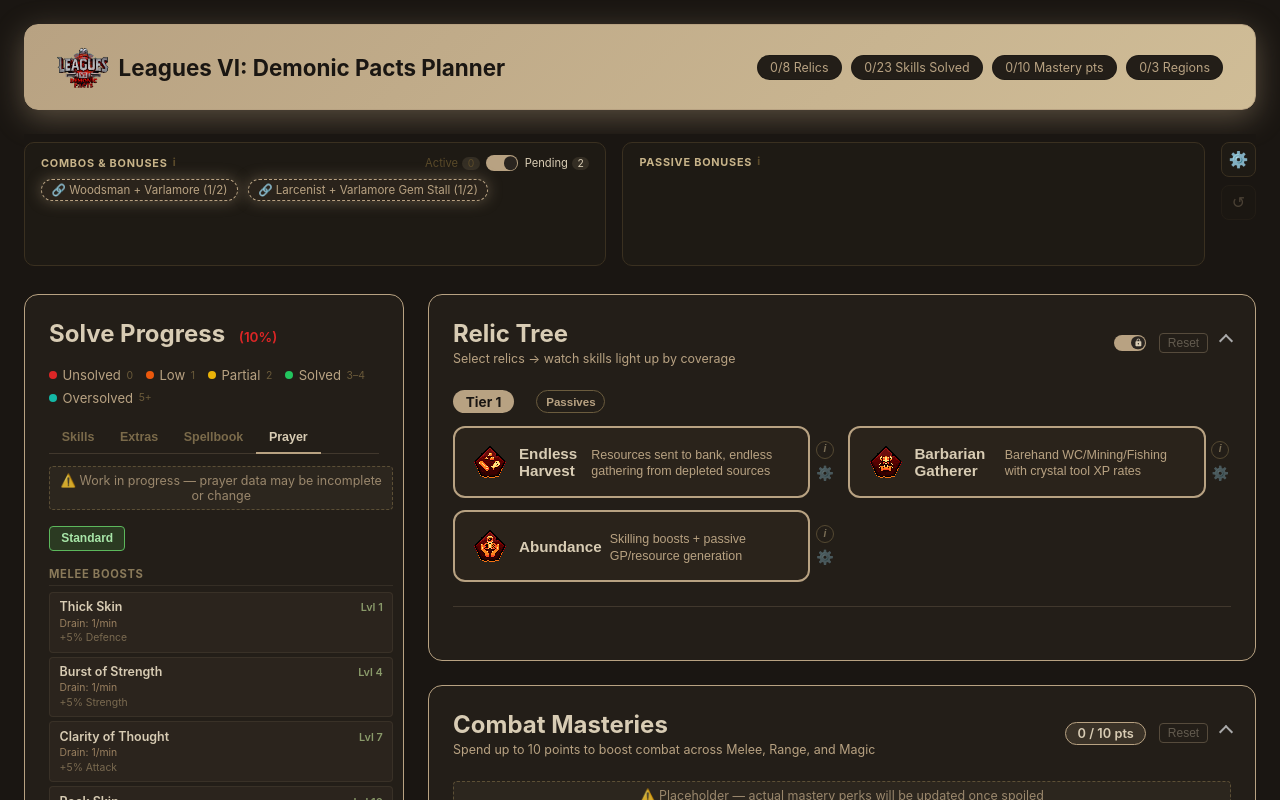
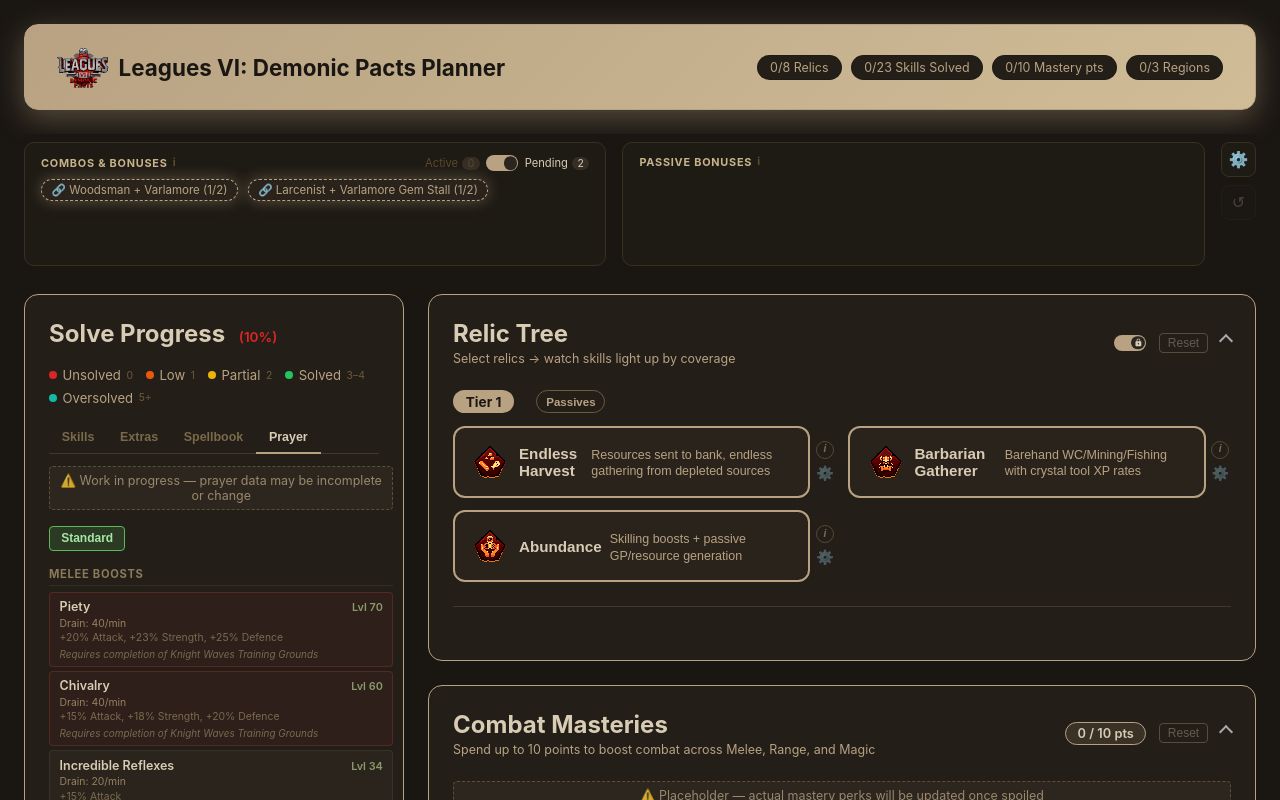
Before and after one commit to arthurCollard/Leagues_6_Planner, a React (Create React App) app: page / in a window 1280 px wide. Both pictures are taken after a click on the button "Prayer". Shown: the top 800 px of the page. Built offline with nearby package versions, Linux system fonts and the light colour scheme.

Commit message:
update gear

```diff
--- a/src/App.css
+++ b/src/App.css
@@ -523,6 +523,24 @@
   padding: 0.4rem 0.6rem;
 }
 
+.ref-item-unlocked {
+  background: rgba(74, 160, 74, 0.08);
+  border-color: rgba(74, 160, 74, 0.35);
+}
+
+.ref-item-locked {
+  background: rgba(180, 60, 60, 0.08);
+  border-color: rgba(180, 60, 60, 0.3);
+}
+
+.ref-item-locked .ref-item-name {
+  color: #d8ccb4;
+}
+
+.ref-item-unlocked .ref-item-name {
+  color: #7ecf7e;
+}
+
 .ref-item-top {
   display: flex;
   justify-content: space-between;
@@ -554,6 +572,13 @@
   font-size: 0.65rem;
   color: #7a6a50;
   line-height: 1.35;
+}
+
+.ref-item-unlock {
+  font-size: 0.62rem;
+  color: #7a6a50;
+  margin-top: 0.15rem;
+  font-style: italic;
 }
 
 .status-legend {
--- a/src/App.js
+++ b/src/App.js
@@ -184,6 +184,16 @@
     return books;
   })();
 
+  const unlockedPrayers = (() => {
+    const prayers = new Set();
+    const allRegions = [...UNIVERSAL_REGIONS, ...UNLOCKABLE_REGIONS];
+    const activeRegionObjs = allRegions.filter(r => activeRegionNames.includes(r.name));
+    const activeRelics = [...Object.values(selectedRelics).filter(Boolean), reloadedRelic].filter(Boolean);
+    for (const r of activeRegionObjs) (r.prayerUnlocks || []).forEach(p => prayers.add(p));
+    for (const r of activeRelics) (r.prayerUnlocks || []).forEach(p => prayers.add(p));
+    return prayers;
+  })();
+
   return (
     <div className="app">
 <Header
@@ -217,7 +227,7 @@
       )}
 
       <div className="main-layout">
-        <SkillsPanel skills={skills} extras={extras} solvedThreshold={settings.solvedThreshold} oversolvedFactor={settings.oversolvedFactor} unlockedSpellbooks={unlockedSpellbooks} unlockedPrayerBooks={unlockedPrayerBooks} />
+        <SkillsPanel skills={skills} extras={extras} solvedThreshold={settings.solvedThreshold} oversolvedFactor={settings.oversolvedFactor} unlockedSpellbooks={unlockedSpellbooks} unlockedPrayerBooks={unlockedPrayerBooks} unlockedPrayers={unlockedPrayers} />
 
         <div className="right-panel">
           <RelicTree
--- a/src/components/SkillsPanel.jsx
+++ b/src/components/SkillsPanel.jsx
@@ -24,7 +24,7 @@
 const SPELLBOOK_NAMES = Object.keys(SPELLBOOKS);
 const PRAYER_BOOK_NAMES = Object.keys(PRAYERS).filter(b => b !== 'Ancient Curses');
 
-export default function SkillsPanel({ skills, extras, solvedThreshold, oversolvedFactor, unlockedSpellbooks = new Set(['Standard']), unlockedPrayerBooks = new Set(['Standard']) }) {
+export default function SkillsPanel({ skills, extras, solvedThreshold, oversolvedFactor, unlockedSpellbooks = new Set(['Standard']), unlockedPrayerBooks = new Set(['Standard']), unlockedPrayers = new Set() }) {
   const [activeTab, setActiveTab] = useState('skills');
   const [activeSpellbook, setActiveSpellbook] = useState(SPELLBOOK_NAMES[0]);
   const [activePrayerBook, setActivePrayerBook] = useState(PRAYER_BOOK_NAMES[0]);
@@ -146,14 +146,15 @@
             <div key={cat} className="ref-category">
               <h4 className="ref-category-label">{cat}</h4>
               <div className="ref-list">
-                {prayerList.map(prayer => (
-                  <div key={prayer.name} className="ref-item">
+                {[...prayerList].sort((a, b) => b.level - a.level).map(prayer => (
+                  <div key={prayer.name} className={`ref-item${prayer.unlock ? (unlockedPrayers.has(prayer.name) ? ' ref-item-unlocked' : ' ref-item-locked') : ''}`}>
                     <div className="ref-item-top">
                       <span className="ref-item-name">{prayer.name}</span>
                       <span className="ref-item-level">Lvl {prayer.level}</span>
                     </div>
                     <div className="ref-item-cost">Drain: {prayer.drain}/min</div>
                     <div className="ref-item-desc">{prayer.desc}</div>
+                    {prayer.unlock && <div className="ref-item-unlock">{prayer.unlock}</div>}
                   </div>
                 ))}
               </div>
--- a/src/data/prayers.json
+++ b/src/data/prayers.json
@@ -1,53 +1,55 @@
 {
   "Standard": {
     "Melee boosts": [
-      { "name": "Thick Skin", "level": 1, "drain": 1, "desc": "+5% Defence" },
-      { "name": "Burst of Strength", "level": 4, "drain": 1, "desc": "+5% Strength" },
-      { "name": "Clarity of Thought", "level": 7, "drain": 1, "desc": "+5% Attack" },
-      { "name": "Rock Skin", "level": 10, "drain": 3, "desc": "+10% Defence" },
-      { "name": "Superhuman Strength", "level": 13, "drain": 3, "desc": "+10% Strength" },
-      { "name": "Improved Reflexes", "level": 16, "drain": 3, "desc": "+10% Attack" },
-      { "name": "Steel Skin", "level": 28, "drain": 6, "desc": "+15% Defence" },
-      { "name": "Ultimate Strength", "level": 31, "drain": 6, "desc": "+15% Strength" },
-      { "name": "Incredible Reflexes", "level": 34, "drain": 6, "desc": "+15% Attack" },
-      { "name": "Chivalry", "level": 60, "drain": 24, "desc": "+15% Attack, +18% Strength, +20% Defence" },
-      { "name": "Piety", "level": 70, "drain": 24, "desc": "+20% Attack, +23% Strength, +25% Defence" }
+      { "name": "Thick Skin", "level": 1, "drain": 2, "desc": "+5% Defence" },
+      { "name": "Burst of Strength", "level": 4, "drain": 2, "desc": "+5% Strength" },
+      { "name": "Clarity of Thought", "level": 7, "drain": 2, "desc": "+5% Attack" },
+      { "name": "Rock Skin", "level": 10, "drain": 10, "desc": "+10% Defence" },
+      { "name": "Superhuman Strength", "level": 13, "drain": 10, "desc": "+10% Strength" },
+      { "name": "Improved Reflexes", "level": 16, "drain": 10, "desc": "+10% Attack" },
+      { "name": "Steel Skin", "level": 28, "drain": 20, "desc": "+15% Defence" },
+      { "name": "Ultimate Strength", "level": 31, "drain": 20, "desc": "+15% Strength" },
+      { "name": "Incredible Reflexes", "level": 34, "drain": 20, "desc": "+15% Attack" },
+      { "name": "Chivalry", "level": 60, "drain": 40, "desc": "+15% Attack, +18% Strength, +20% Defence", "unlock": "Requires completion of Knight Waves Training Grounds" },
+      { "name": "Piety", "level": 70, "drain": 40, "desc": "+20% Attack, +23% Strength, +25% Defence", "unlock": "Requires completion of Knight Waves Training Grounds" }
     ],
     "Ranged boosts": [
       { "name": "Sharp Eye", "level": 8, "drain": 2, "desc": "+5% Ranged attack & strength" },
-      { "name": "Hawk Eye", "level": 26, "drain": 5, "desc": "+10% Ranged attack & strength" },
-      { "name": "Eagle Eye", "level": 44, "drain": 8, "desc": "+15% Ranged attack & strength" },
-      { "name": "Rigour", "level": 74, "drain": 24, "desc": "+20% Ranged attack, +23% Ranged strength, +25% Defence" }
+      { "name": "Hawk Eye", "level": 26, "drain": 10, "desc": "+10% Ranged attack & strength" },
+      { "name": "Eagle Eye", "level": 44, "drain": 20, "desc": "+15% Ranged attack & strength" },
+      { "name": "Deadeye", "level": 62, "drain": 20, "desc": "+18% Ranged attack & strength, +5% Defence", "unlock": "Requires Deadeye prayer scroll (drop from The Royal Titans)" },
+      { "name": "Rigour", "level": 74, "drain": 40, "desc": "+20% Ranged attack, +23% Ranged strength, +25% Defence", "unlock": "Requires Dexterous prayer scroll (drop from Chambers of Xeric)" }
     ],
     "Magic boosts": [
       { "name": "Mystic Will", "level": 9, "drain": 2, "desc": "+5% Magic attack & defence" },
-      { "name": "Mystic Lore", "level": 27, "drain": 5, "desc": "+10% Magic attack & defence" },
-      { "name": "Mystic Might", "level": 45, "drain": 8, "desc": "+15% Magic attack & defence" },
-      { "name": "Augury", "level": 77, "drain": 24, "desc": "+25% Magic attack, +25% Magic defence, +25% Defence" }
+      { "name": "Mystic Lore", "level": 27, "drain": 10, "desc": "+10% Magic attack & defence, +1% Magic damage" },
+      { "name": "Mystic Might", "level": 45, "drain": 20, "desc": "+15% Magic attack & defence, +2% Magic damage" },
+      { "name": "Mystic Vigour", "level": 63, "drain": 20, "desc": "+18% Magic attack & defence, +5% Defence, +3% Magic damage", "unlock": "Requires Mystic vigour prayer scroll (drop from The Royal Titans)" },
+      { "name": "Augury", "level": 77, "drain": 40, "desc": "+25% Magic attack, +25% Magic defence, +25% Defence, +4% Magic damage", "unlock": "Requires Arcane prayer scroll (drop from Chambers of Xeric)" }
     ],
     "Protection prayers": [
-      { "name": "Protect from Magic", "level": 37, "drain": 8, "desc": "Negates most magic attacks; 40% damage reduction in PvP" },
-      { "name": "Protect from Missiles", "level": 40, "drain": 8, "desc": "Negates most ranged attacks; 40% damage reduction in PvP" },
-      { "name": "Protect from Melee", "level": 43, "drain": 8, "desc": "Negates most melee attacks; 40% damage reduction in PvP" },
+      { "name": "Protect from Magic", "level": 37, "drain": 20, "desc": "Negates most magic attacks; 40% damage reduction in PvP" },
+      { "name": "Protect from Missiles", "level": 40, "drain": 20, "desc": "Negates most ranged attacks; 40% damage reduction in PvP" },
+      { "name": "Protect from Melee", "level": 43, "drain": 20, "desc": "Negates most melee attacks; 40% damage reduction in PvP" },
       { "name": "Retribution", "level": 46, "drain": 3, "desc": "Deals up to 25% of Prayer level as damage to nearby enemies when killed" },
-      { "name": "Redemption", "level": 49, "drain": 6, "desc": "Heals up to 25% of max HP when HP drops below 10%" },
-      { "name": "Smite", "level": 52, "drain": 18, "desc": "Drains 1/4 of damage dealt from target's Prayer points" }
+      { "name": "Redemption", "level": 49, "drain": 7, "desc": "Heals up to 25% of max HP when HP drops below 10%, fully draining Prayer" },
+      { "name": "Smite", "level": 52, "drain": 30, "desc": "Drains 1/4 of damage dealt from target's Prayer points" }
     ],
     "Utility": [
-      { "name": "Rapid Restore", "level": 19, "drain": 1, "desc": "2x stat restoration rate" },
-      { "name": "Rapid Heal", "level": 22, "drain": 2, "desc": "2x Hitpoints restoration rate" },
-      { "name": "Protect Item", "level": 25, "drain": 2, "desc": "Keep 1 additional item on death (non-Wilderness)" },
-      { "name": "Preserve", "level": 55, "drain": 2, "desc": "Boosted stats last 50% longer before draining" }
+      { "name": "Rapid Restore", "level": 19, "drain": 2, "desc": "2x stat restoration rate (except Hitpoints and Prayer)" },
+      { "name": "Rapid Heal", "level": 22, "drain": 7, "desc": "2x Hitpoints restoration rate" },
+      { "name": "Protect Item", "level": 25, "drain": 7, "desc": "Keep 1 additional item on death (non-Wilderness)" },
+      { "name": "Preserve", "level": 55, "drain": 7, "desc": "Boosted stats last 50% longer before draining" }
     ]
   },
   "Ancient Curses": {
     "Overhead prayers": [
-      { "name": "Deflect Curses", "level": 62, "drain": 8, "desc": "Reduces curse spell effects when attacked" },
-      { "name": "Deflect Magic", "level": 65, "drain": 8, "desc": "Negates most magic attacks; 40% damage reduction in PvP" },
-      { "name": "Deflect Missiles", "level": 68, "drain": 8, "desc": "Negates most ranged attacks; 40% damage reduction in PvP" },
-      { "name": "Deflect Melee", "level": 71, "drain": 8, "desc": "Negates most melee attacks; 40% damage reduction in PvP" },
+      { "name": "Deflect Curses", "level": 62, "drain": 20, "desc": "Reduces curse spell effects when attacked" },
+      { "name": "Deflect Magic", "level": 65, "drain": 20, "desc": "Negates most magic attacks; 40% damage reduction in PvP" },
+      { "name": "Deflect Missiles", "level": 68, "drain": 20, "desc": "Negates most ranged attacks; 40% damage reduction in PvP" },
+      { "name": "Deflect Melee", "level": 71, "drain": 20, "desc": "Negates most melee attacks; 40% damage reduction in PvP" },
       { "name": "Wrath", "level": 89, "drain": 5, "desc": "Deals up to 25% of Prayer level as Magic damage to nearby enemies when killed" },
-      { "name": "Soul Split", "level": 92, "drain": 24, "desc": "Restores 10% of damage dealt as HP, and 5% as Prayer points" }
+      { "name": "Soul Split", "level": 92, "drain": 40, "desc": "Restores 10% of damage dealt as HP, and 5% as Prayer points" }
     ],
     "Leech curses": [
       { "name": "Berserker Curse", "level": 60, "drain": 7, "desc": "+9% melee stats; periodically drains target's stats" },
--- a/src/data/regions.js
+++ b/src/data/regions.js
@@ -207,6 +207,7 @@
     extras: { ammo_source: 2, eye_of_newt: 3, prayer_pot_primary: 1, prayer_pot_secondary: 1, herb_patches: 2, allotment_patches: 2, bush_patches: 1, tree_patches: 2 },
     spellbook: [],
     prayer: [],
+    prayerUnlocks: ['Chivalry', 'Piety', 'Deadeye', 'Mystic Vigour'],
   },
   {
     name: "Fremennik",
@@ -771,6 +772,7 @@
     extras: { food_source: 2, ammo_source: 1, seed_access: 3, eye_of_newt: 3, prayer_pot_primary: 2, prayer_pot_secondary: 2, anti_venoms_primary: 2, antifires_primary: 2, herb_patches: 2, allotment_patches: 4, bush_patches: 1, mega_rares: 1, tree_patches: 1 },
     spellbook: ['Arceuus'],
     prayer: [],
+    prayerUnlocks: ['Rigour', 'Augury'],
   },
 ];
 
--- a/src/data/relics.js
+++ b/src/data/relics.js
@@ -273,6 +273,7 @@
       extras: {},
       spellbook: ['Standard', 'Ancient', 'Lunar', 'Arceuus'],
       prayer: ['Standard', 'Ancient Curses'],
+      prayerUnlocks: ['Chivalry', 'Piety', 'Deadeye', 'Mystic Vigour', 'Rigour', 'Augury'],
     },
   ],
   7: [
```
Also changed, not shown: src/components/GearPanel.jsx (+19 -6 lines), src/data/gear/ammo.js (+18 -1 lines), src/data/gear/weapon.js (+12 -0 lines).
